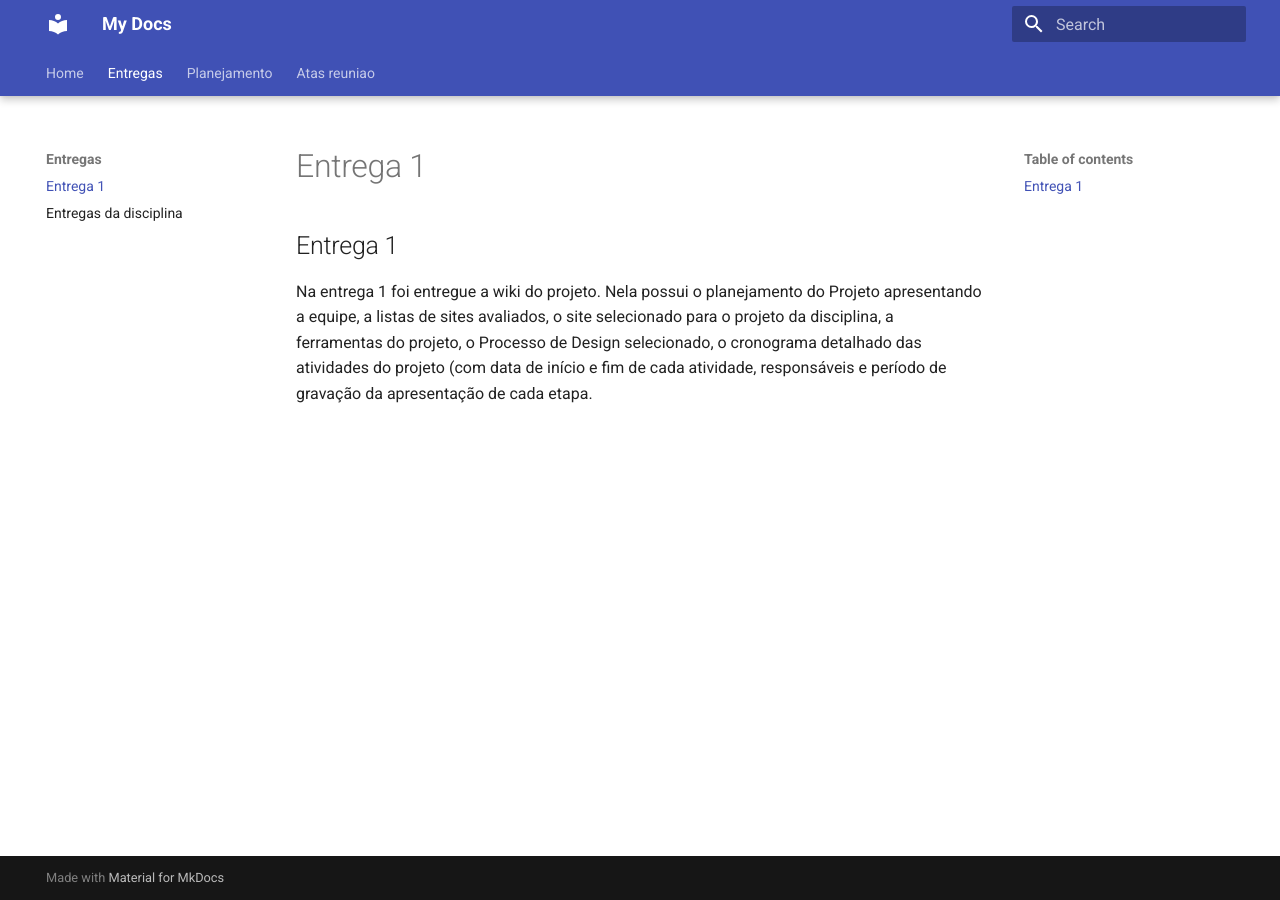
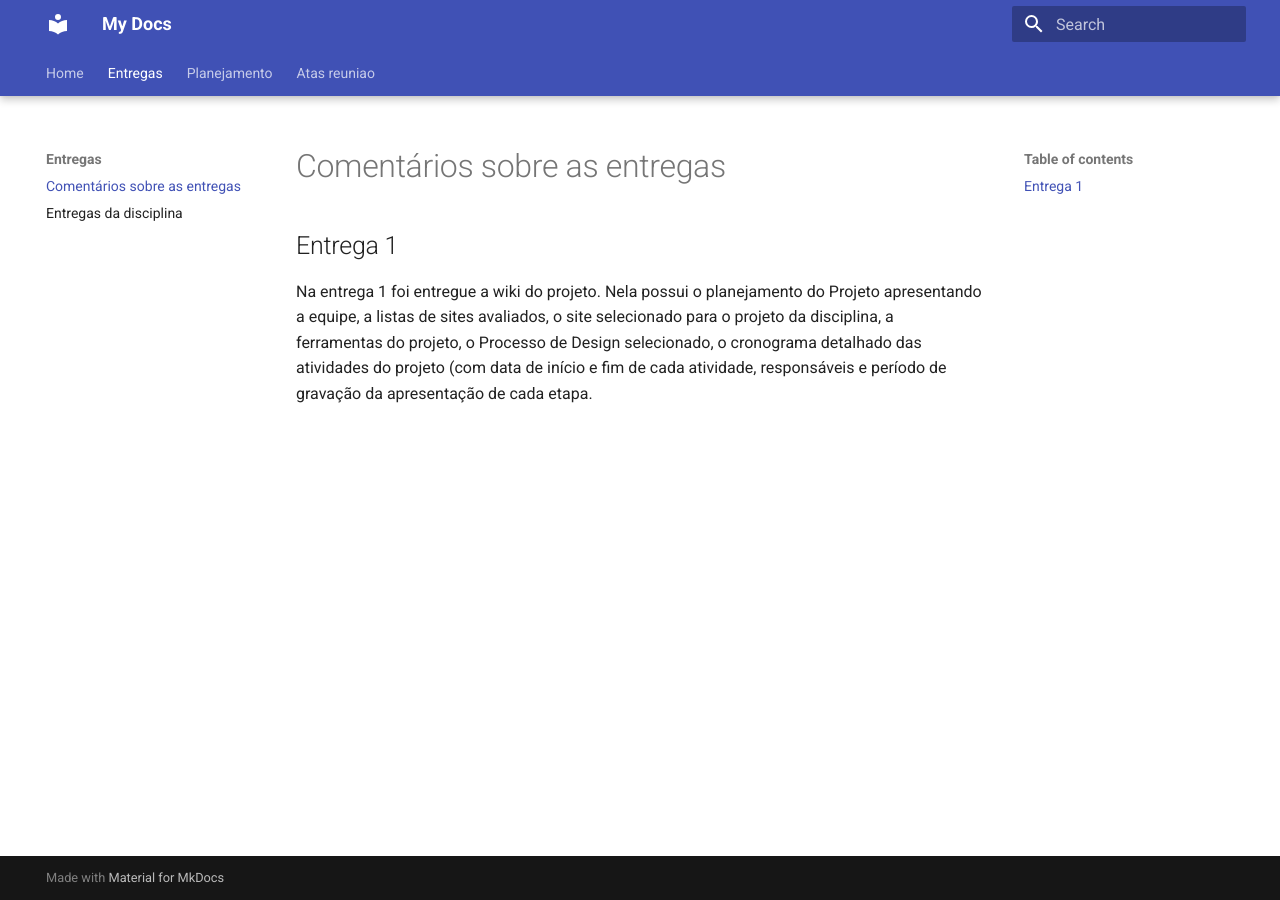
Before and after one commit to mdsreq-fga-unb/2022.2-Aprender3, an MkDocs documentation site: the page built from docs/Entregas/Entregas_comentadas.md, in a window 1280 px wide. Built offline with MkDocs 1.6.1 and Material for MkDocs 9.7.7, drawn with Linux system fonts in a browser that asks for light colours.

Commit message:
finalizando parte de entregas

```diff
--- a/docs/Entregas/Entrega_1.md
+++ b/docs/Entregas/Entregas_comentadas.md
@@ -1,3 +1,6 @@
+
+# Comentários sobre as entregas
+
 ## Entrega 1
 
 Na entrega 1 foi entregue a wiki do projeto. Nela possui o planejamento do Projeto apresentando a equipe, a listas de sites avaliados, o site selecionado para o projeto da disciplina, a ferramentas do projeto, o Processo de Design selecionado, o cronograma detalhado das atividades do projeto (com data de início e fim de cada atividade, responsáveis e período de gravação da apresentação de cada etapa.
```
